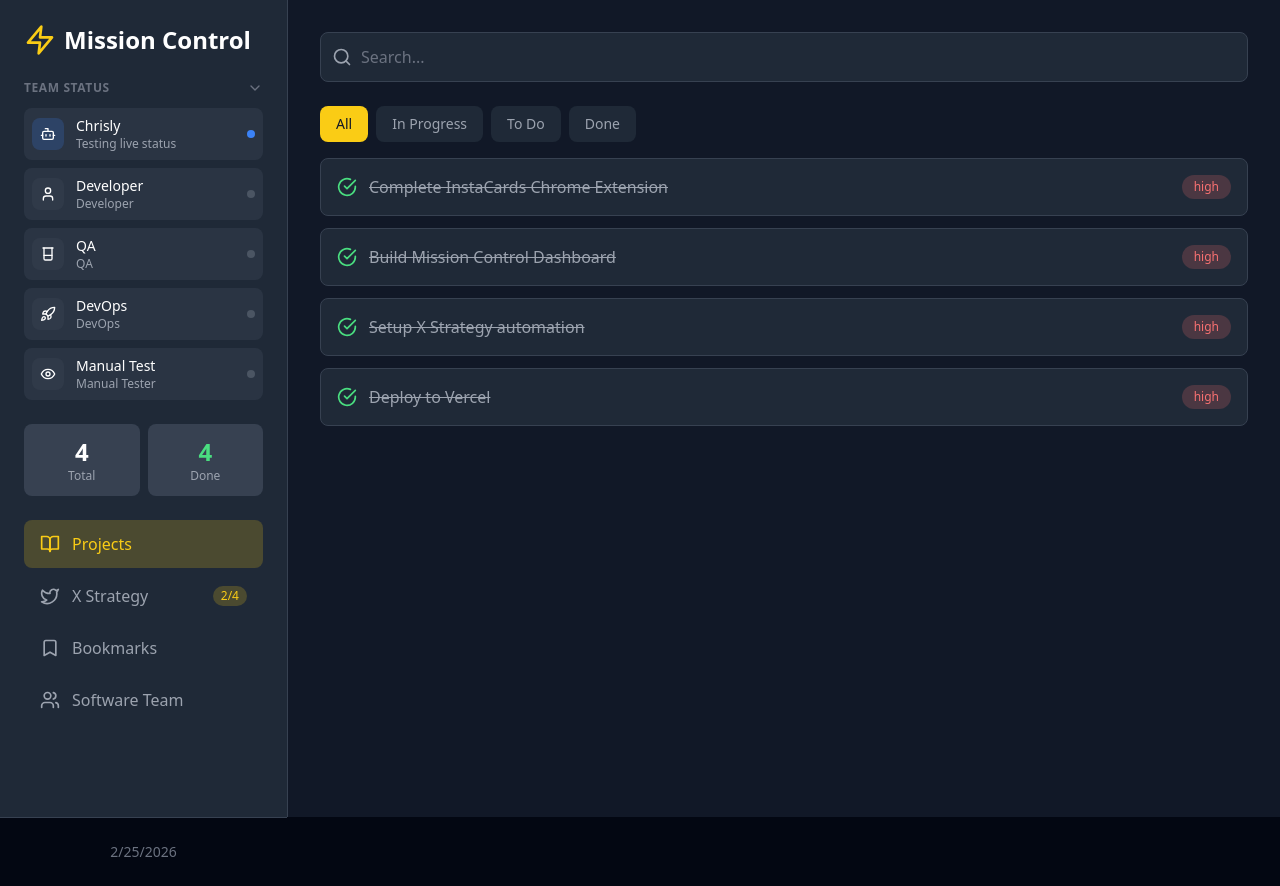
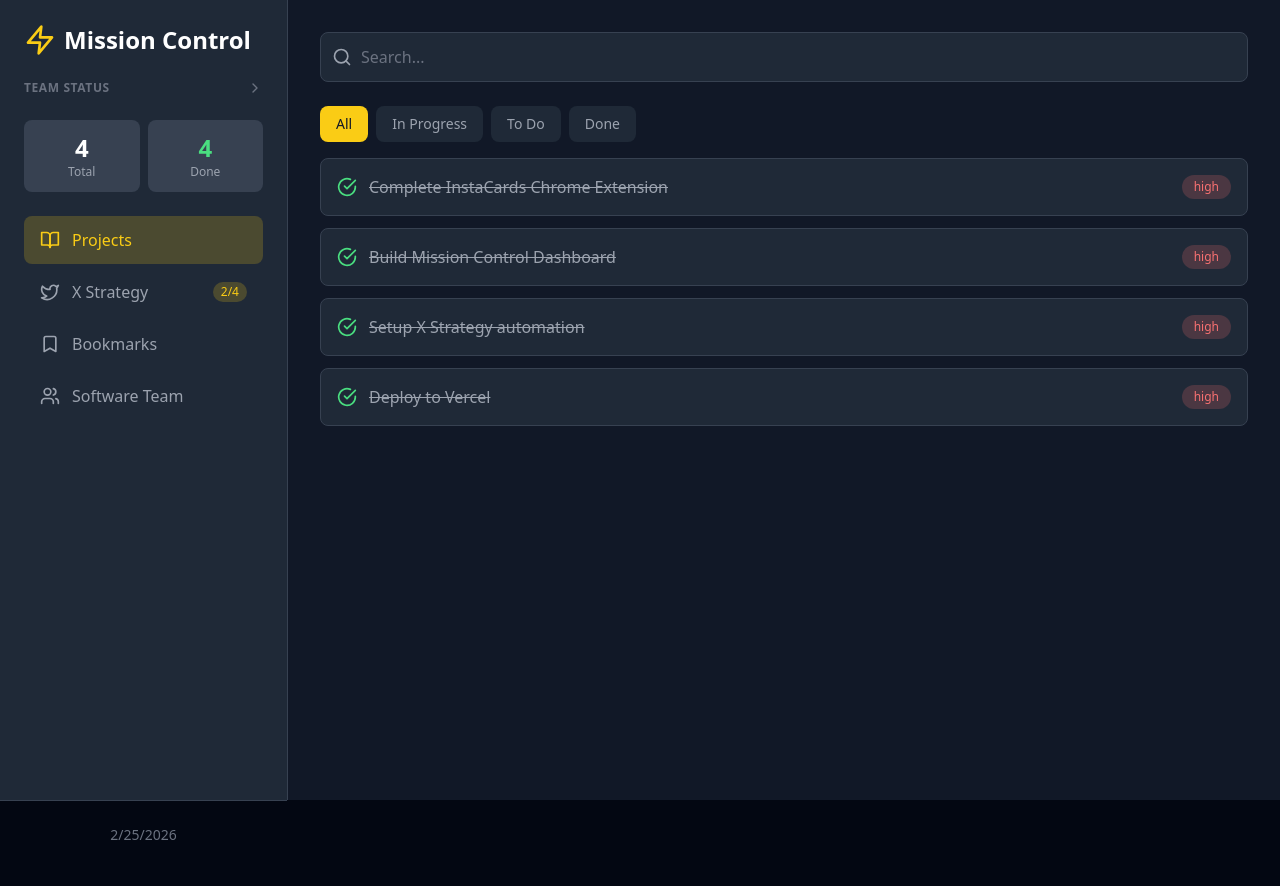
Before and after one commit to chrisonclawd-coder/project-manager, a Next.js app: page / in a window 1280 px wide. Built offline with nearby package versions, Linux system fonts and the light colour scheme.

Commit message:
Team status collapsed by default

```diff
--- a/app/page.tsx
+++ b/app/page.tsx
@@ -180,7 +180,7 @@
   const [trendingTopics] = useState(defaultTopics)
   const [isRefreshing, setIsRefreshing] = useState(false)
   const [team] = useState<TeamMember[]>(teamMembers)
-  const [isTeamExpanded, setIsTeamExpanded] = useState(true)
+  const [isTeamExpanded, setIsTeamExpanded] = useState(false)
 
   // Live team status from API
   const [liveTeamStatus, setLiveTeamStatus] = useState<Record<string, { name: string; status: string; currentTask: string }> | null>(null)
--- a/data/team-status.json
+++ b/data/team-status.json
@@ -1,5 +1,5 @@
 {
-  "manager": { "name": "Chrisly", "status": "working", "currentTask": "Testing live status" },
+  "manager": { "name": "Chrisly", "status": "working", "currentTask": "Collapsing team status by default" },
   "developer": { "name": "Developer", "status": "idle", "currentTask": "" },
   "qa": { "name": "QA", "status": "idle", "currentTask": "" },
   "devops": { "name": "DevOps", "status": "idle", "currentTask": "" },
```
